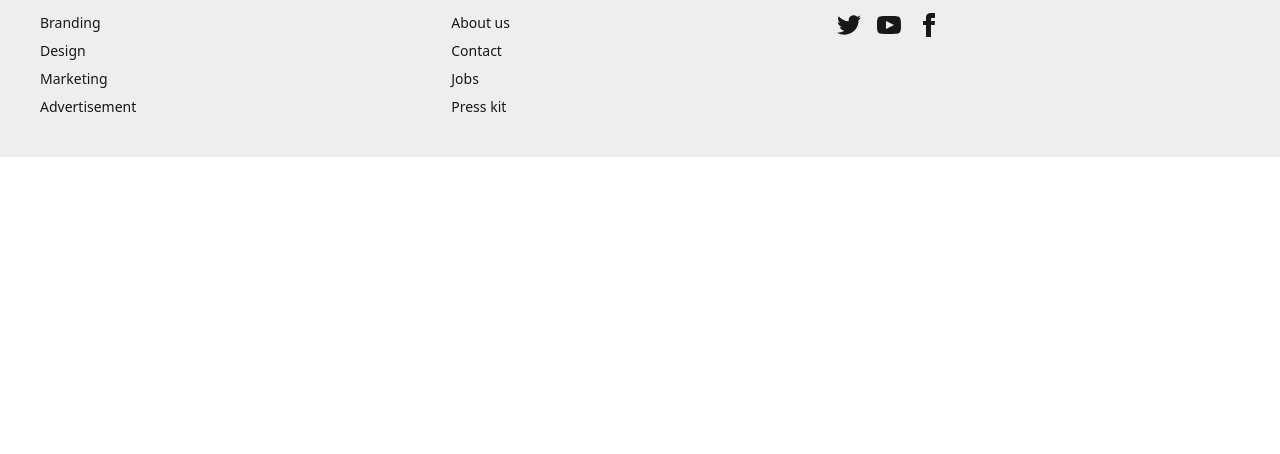
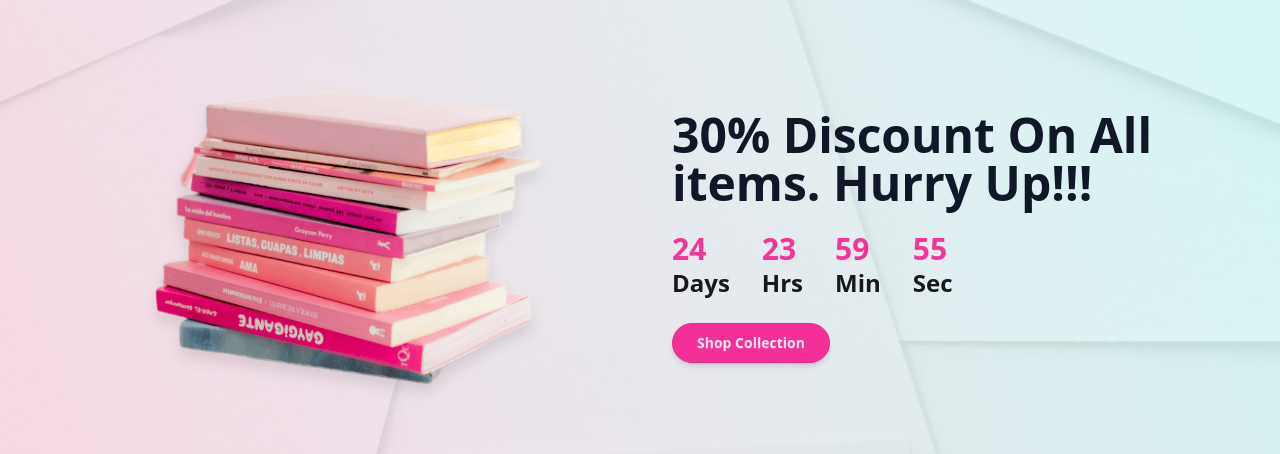
Before and after one commit to Moniruzzaman-Shawon/Phimart-Client, a React (Vite) app: page / in a window 1280 px wide. Shown: the part 1260-1714 px from the top of the page. Before the commit the page ends 1417 px from the top, so only its background shows below. Built offline with nearby package versions, Linux system fonts and the light colour scheme; no server answers.

Commit message:
Discount timmer added

```diff
--- /dev/null
+++ b/src/components/Discount/DiscountSection.jsx
@@ -0,0 +1,38 @@
+import bgImg from "../../assets/images/banner-image-bg-1.jpg";
+import banner3 from "../../assets/images/banner-image3.png";
+import DiscountTImer from "./DiscountTImer";
+
+const DiscountSection = () => {
+  return (
+    <section
+      className="w-full h-[600px] bg-cover bg-center flex justify-center px-8 items-center"
+      style={{ backgroundImage: `url(${bgImg})` }}
+    >
+      <div className="container flex flex-col md:flex-row items-center justify-between ">
+        {/* Left Content */}
+
+        <div className="w-full md:w-1/2 flex justify-center">
+          <img
+            className=" md:max-w-md drop-shadow-xl w-full max-w-md rounded-lg"
+            src={banner3}
+            alt=""
+          />
+        </div>
+        {/* Right Image  */}
+        <div className="w-full md:w-1/2 text-center md:text-left mb-8 md:mb-0 px-4 md:px-8">
+          <h1 className="text-4xl md:text-5xl font-bold text-gray-900">
+            30% Discount On All items. Hurry Up!!!
+          </h1>
+          {/* Count Down Timer */}
+          <DiscountTImer/>
+
+          <button className="btn btn-secondary rounded-full shadow-md px-6 py-3">
+            Shop Collection
+          </button>
+        </div>
+      </div>
+    </section>
+  );
+};
+
+export default DiscountSection;
--- /dev/null
+++ b/src/components/Discount/DiscountTImer.jsx
@@ -0,0 +1,53 @@
+import { useEffect, useState } from "react";
+
+const DiscountTImer = () => {
+    const targetDate = new Date().getTime() + 1000 * 60 * 60 * 24 * 25;
+
+    const getTimeRemaining = () => {
+        const now = new Date().getTime();
+        const difference = targetDate - now;
+
+        return {
+            days: Math.floor(difference / (1000 * 60 * 60 * 24)),
+            hours: Math.floor((difference / (1000 * 60 * 60)) % 24),
+            minutes: Math.floor((difference / ( 1000 * 60))% 60),
+            seconds: Math.floor((difference / 1000) % 60),
+        }
+    }
+
+    const [timeLeft, setTimeLeft] = useState(getTimeRemaining());
+
+    useEffect(()=>{
+        const timer = setInterval(()=> {
+            setTimeLeft(getTimeRemaining());
+        }, 1000);
+
+        return () => clearInterval(timer); //cleanup on unmount
+    },[]);
+  return (
+    <div className="flex justify-center md:justify-start space-x-8 text-2xl font-semibold my-6">
+      <div>
+        <span className="text-3xl text-pink-500">{timeLeft.days}</span>
+        <br />
+        Days
+      </div>
+      <div>
+        <span className="text-3xl text-pink-500">{timeLeft.hours}</span>
+        <br />
+        Hrs
+      </div>
+      <div>
+        <span className="text-3xl text-pink-500">{timeLeft.minutes}</span>
+        <br />
+        Min
+      </div>
+      <div>
+        <span className="text-3xl text-pink-500">{timeLeft.seconds}</span>
+        <br />
+        Sec
+      </div>
+    </div>
+  );
+};
+
+export default DiscountTImer;
--- a/src/pages/Home.jsx
+++ b/src/pages/Home.jsx
@@ -1,4 +1,5 @@
 import HeroCarousel from "../components/Carousel/HeroCarousel";
+import DiscountSection from "../components/Discount/DiscountSection";
 import Featues from "../components/Featues";
 import Product from "./Products/Product";
 
@@ -9,6 +10,7 @@ const Home = () => {
             <HeroCarousel></HeroCarousel>
             <Featues></Featues>
             <Product/>
+            <DiscountSection/>
         </div>
     );
 };
--- a/src/pages/Products/Product.jsx
+++ b/src/pages/Products/Product.jsx
@@ -1,5 +1,4 @@
 import { useEffect, useState } from "react";
-import axios from "axios";
 import ProductItem from "./ProductItem";
 import { Swiper, SwiperSlide } from "swiper/react";
 import { Navigation } from "swiper/modules";
--- a/src/services/api-client.js
+++ b/src/services/api-client.js
@@ -1,6 +1,6 @@
 import axios from 'axios';
 export default axios.create(
     {
-        baseURL: "http://127.0.0.1:8000/api/v1",
+        baseURL: "https://phimart-kappa.vercel.app/api/v1",
     }
-)
+);
```
